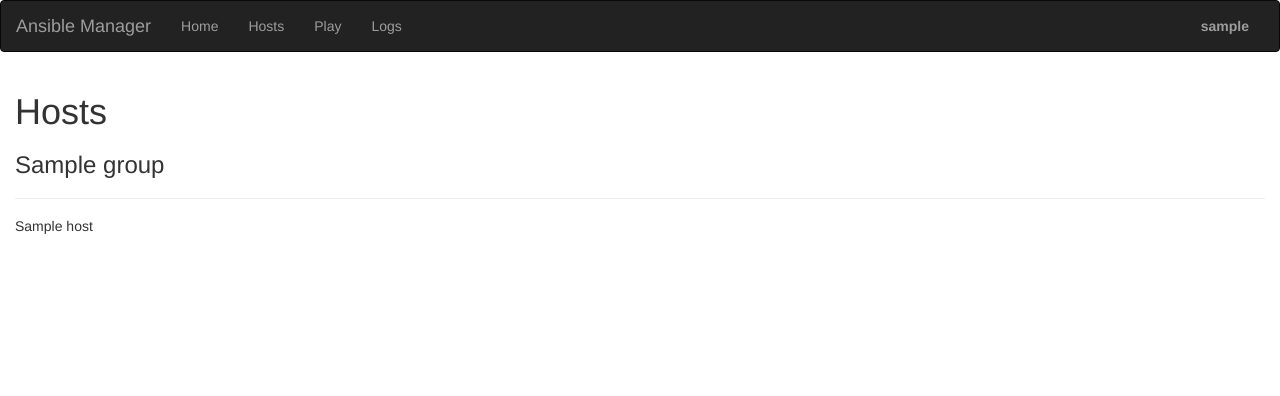
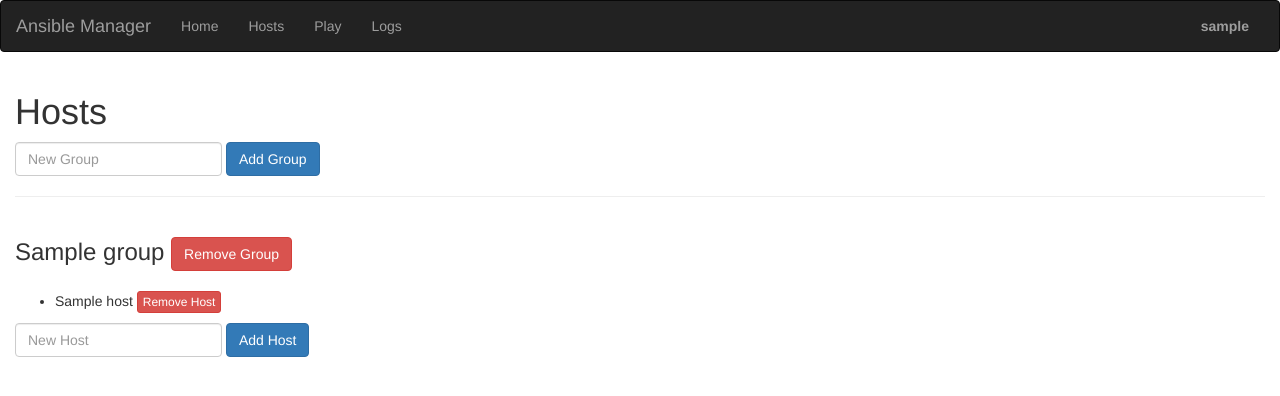
Before and after one commit to elwlwlwk/ansible-web, a Flask app: template templates/hosts.html in a window 1280 px wide. Shown: the top 396 px of the page. Run offline with Flask 2, Linux system fonts and the light colour scheme; the visitor is signed in with stand-in values (Sample User, id 1); the template is opened without the code that fills it: most values are stand-ins (such as "Sample title", 1, 10 or a date in 2020); some libraries are stand-ins or nearby versions.

Commit message:
second commit

```diff
--- a/main.py
+++ b/main.py
@@ -52,7 +52,7 @@ def change_passwd():
 
 	return render_template('change_passwd.html')
 
-@app.route("/hosts")
+@app.route("/hosts", methods=['GET'])
 def hosts():
 	if 'logged_in' not in session or session['logged_in']!= True:
 		return redirect(url_for('index'))
@@ -60,6 +60,58 @@ def hosts():
 	from hosts import get_hosts
 	hosts=get_hosts()
 	return render_template('hosts.html', hosts=hosts)
+
+@app.route("/remove_host", methods=['GET', 'POST'])
+def remove_host():
+	if request.method=='POST':
+		import hosts
+		if 'logged_in' not in session or session['logged_in']!= True:
+			host= request.environ['REMOTE_ADDR']
+		else:
+			host= request.form['host']
+
+		group= request.form['group']
+		hosts.remove_host(group, host)
+
+	return redirect(url_for('hosts'))
+
+@app.route("/add_host", methods=['GET', 'POST'])
+def add_host():
+	if request.method=='POST':
+		import hosts
+		if 'logged_in' not in session or session['logged_in']!= True:
+			host= request.environ['REMOTE_ADDR']
+		else:
+			host= request.form['host']
+
+		group= request.form['group']
+		hosts.add_host(group, host)
+
+	return redirect(url_for('hosts'))
+
+@app.route("/add_group", methods=['GET', 'POST'])
+def add_group():
+	if 'logged_in' not in session or session['logged_in']!= True:
+		return redirect(url_for('index'))
+
+	if request.method=='POST':
+		import hosts
+		group= request.form['group']
+		hosts.add_group(group)
+
+	return redirect(url_for('hosts'))
+
+@app.route("/remove_group", methods=['GET', 'POST'])
+def remove_group():
+	if 'logged_in' not in session or session['logged_in']!= True:
+		return redirect(url_for('index'))
+
+	if request.method=='POST':
+		import hosts
+		group= request.form['group']
+		hosts.remove_group(group)
+
+	return redirect(url_for('hosts'))
 
 @app.route("/playbooks")
 def playbooks():
@@ -79,10 +131,13 @@ def playbook():
 		return redirect(url_for('index'))
 
 	playbook= request.args['playbook']
-
 	with open('playbooks/%s' % playbook, 'r') as f:
 		playscript= f.read()
-	return render_template('playbook.html', playbook= playbook, playscript= playscript)
+
+	from hosts import get_hosts
+	hosts=get_hosts()
+
+	return render_template('playbook.html', playbook= playbook, playscript= playscript, hosts=hosts)
 
 @app.route("/play", methods=['GET', 'POST'])
 def play():
@@ -120,6 +175,13 @@ def log():
 		log= f.read()
 	return render_template('log.html', logname=logname, log=log)
 
+@app.route("/get_pubkey")
+def get_pubkey():
+	import os
+	with open('%s/.ssh/id_rsa.pub' % os.getenv("HOME"), 'r') as f:
+		pub_key= f.read()
+	return pub_key;
+
 if __name__== "__main__":
 	app.debug= True
 	app.secret_key= 'gooroom'
--- a/templates/hosts.html
+++ b/templates/hosts.html
@@ -1,13 +1,52 @@
 {% extends "layout.html" %}
 {% block body %}
 	<div class="col-md-12">
-		<h1>Hosts</h1>
-		{% for group in hosts %}
-			<h3>{{ group }}</h3>
-			<hr />
-			{% for host in hosts[group] %}
-			<h5>{{ host }}</h5>
-			{% endfor %}
+		<div>
+			<h1>Hosts</h1>
+			<form class="form-inline" method="post" action="{{ url_for('add_group') }}">
+				<div class="form-group">
+					<input type="text" class="form-control" name="group" placeholder="New Group">
+				</div>
+				<button type="submit" class="btn btn-primary">Add Group</button>
+			</form>
+		</div>
+		<hr />
+		<div>
+			{% for group in hosts %}
+				<div>
+					<form class="form-inline" method="post" action="{{ url_for('remove_group') }}">
+						<div class="form-group">
+							<h3>
+								{{ group }}
+								<button type="submit" class="btn btn-danger">Remove Group</button>
+								<input type="hidden" name="group" value="{{ group }}">
+							</h3>
+						</div>
+					</form>
+				</form>
+				<ul>
+					{% for host in hosts[group] %}
+						<li>
+							<form class="form-inline" method="post" action="{{ url_for('remove_host') }}">
+								<h5>
+									{{ host }}
+									<input type="hidden" name="group" value="{{ group }}">
+									<input type="hidden" name="host" value="{{ host }}">
+									<button type="submit" class="btn btn-danger btn-xs">Remove Host</button>
+								</h5>
+							</form>
+						</li>
+					{% endfor %}
+				</ul>
+				<form class="form-inline" method="post" action="{{ url_for('add_host') }}">
+					<div class="form-group">
+						<input type="hidden" name="group" value="{{ group }}">
+						<input type="text" class="form-control" name="host" placeholder="New Host">
+					</div>
+					<button type="submit" class="btn btn-primary">Add Host</button>
+				</form>
+			</div>
 		{% endfor %}
+		</div>
 	</div>
 {% endblock %}
```
Also changed, not shown: hosts.py (+39 -2 lines), templates/playbook.html (+11 -1 lines).
